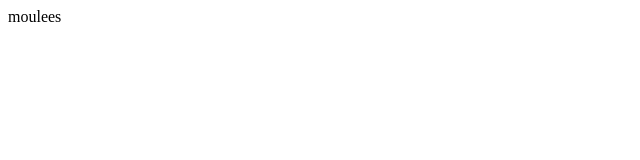
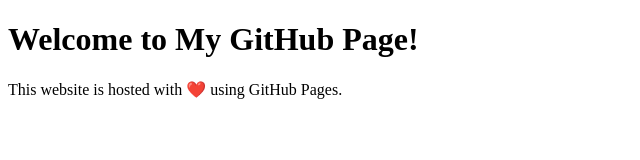
Before and after one commit to moulees1111/host, a plain HTML site: page index.html in a window 1280 px wide. Shown: the whole page, without its empty margins (0-640 px from the left). Drawn offline with Linux system fonts and the light colour scheme.

Commit message:
Update index.html

```diff
--- a/index.html
+++ b/index.html
@@ -1 +1,12 @@
-<head> moulees </head>
+<!DOCTYPE html>
+<html lang="en">
+<head>
+  <meta charset="UTF-8" />
+  <meta name="viewport" content="width=device-width, initial-scale=1.0" />
+  <title>My GitHub Page</title>
+</head>
+<body>
+  <h1>Welcome to My GitHub Page!</h1>
+  <p>This website is hosted with ❤️ using GitHub Pages.</p>
+</body>
+</html>
```
